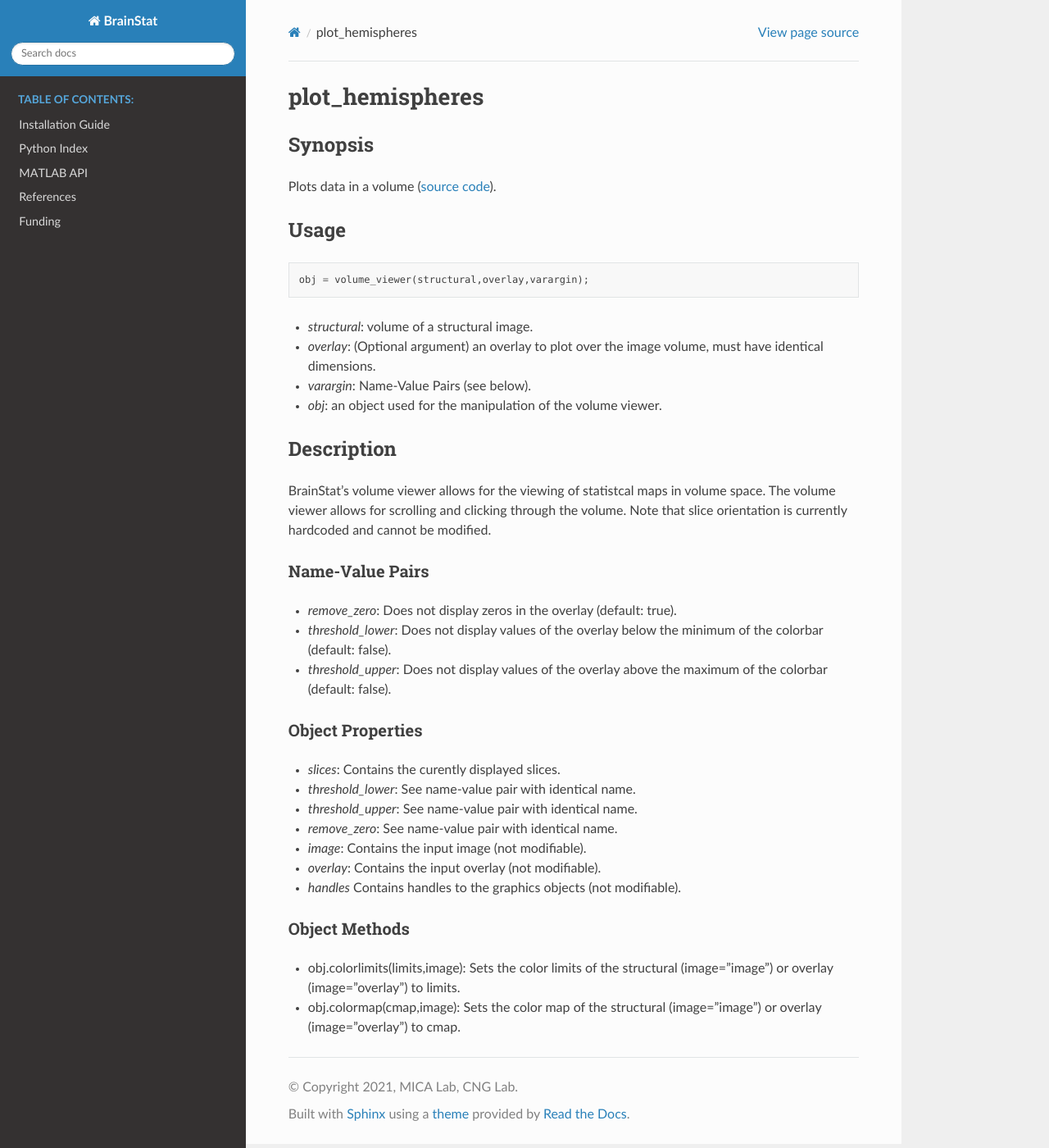
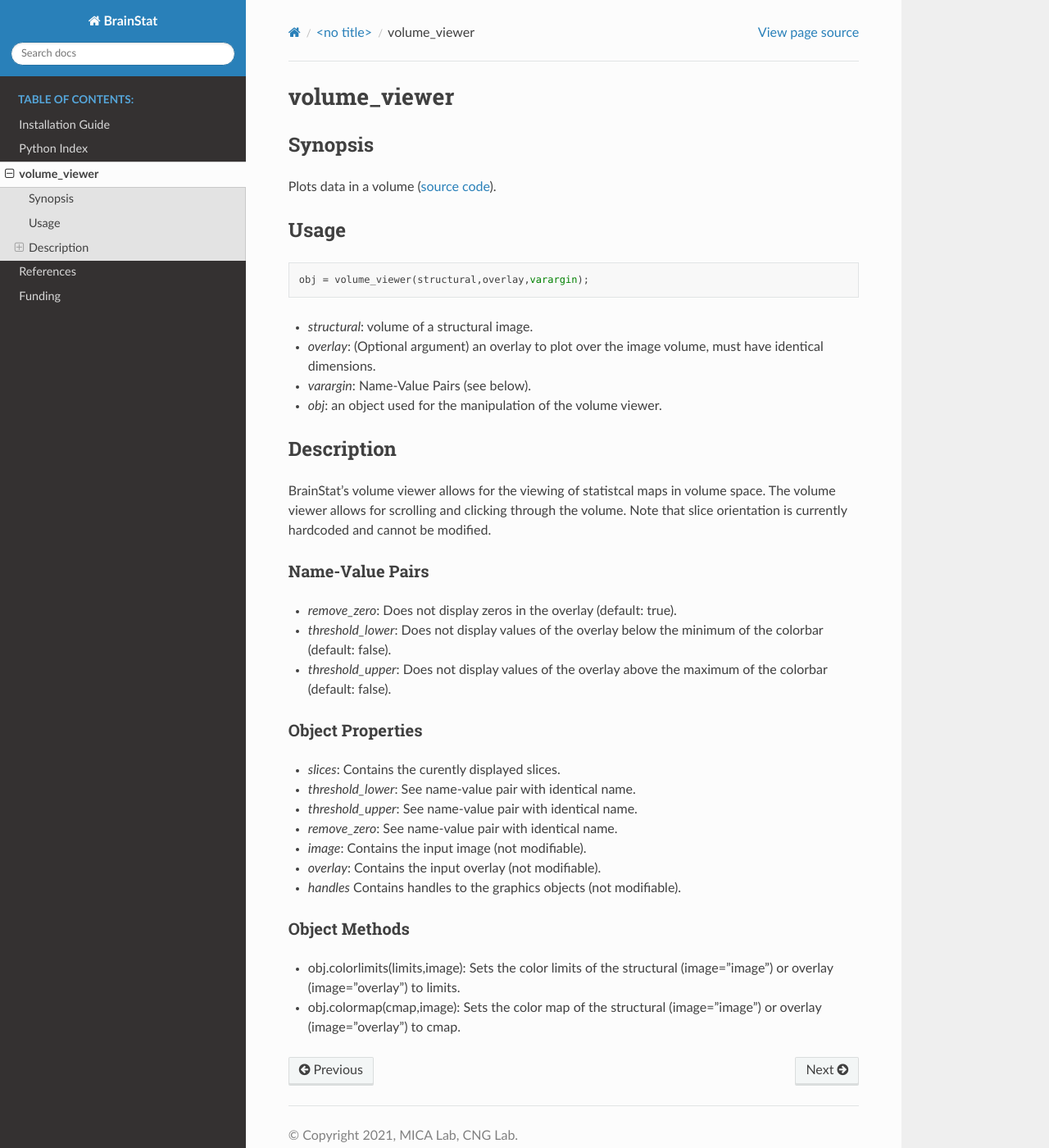
Before and after one commit to MICA-MNI/BrainStat, a Sphinx documentation site: the page built from docs/matlab/volume_viewer.rst, in a window 1280 px wide and 1400 px high. Shown: the whole window at 82% size. Built offline with Sphinx 7.4.7 and the Read the Docs theme 2.0.0, drawn with Linux system fonts in a browser that asks for light colours; pages that are not in the unit, such as notebooks, are missing from menus.

Commit message:
[DOC] Added volume_viewer documentation link

```diff
--- a/docs/index.rst
+++ b/docs/index.rst
@@ -7,6 +7,6 @@
 
     generic/install
     python/index
-    matlab/api
+    matlab/index
     generic/references
     generic/funding
--- a/docs/matlab/api.rst
+++ /dev/null
@@ -1,6 +0,0 @@
-.. _matlab_api:
-
-MATLAB API
-======================================
-
-API placeholder
--- /dev/null
+++ b/docs/matlab/index.rst
@@ -0,0 +1,6 @@
+.. toctree::
+    :maxdepth: 1
+    :caption: Table of Contents:
+    :hidden:
+
+    volume_viewer
--- a/docs/matlab_doc/visualization/volume_viewer.rst
+++ b/docs/matlab/volume_viewer.rst
@@ -1,7 +1,7 @@
-.. _plot_hemispheres_matlab:
+.. _volume_viewer_matlab:
 
 ==================
-plot_hemispheres
+volume_viewer
 ==================
 
 ------------------
@@ -16,7 +16,7 @@
 Usage
 ------------------
 
-::
+.. code-block:: matlab
 
    obj = volume_viewer(structural,overlay,varargin);
 
```
